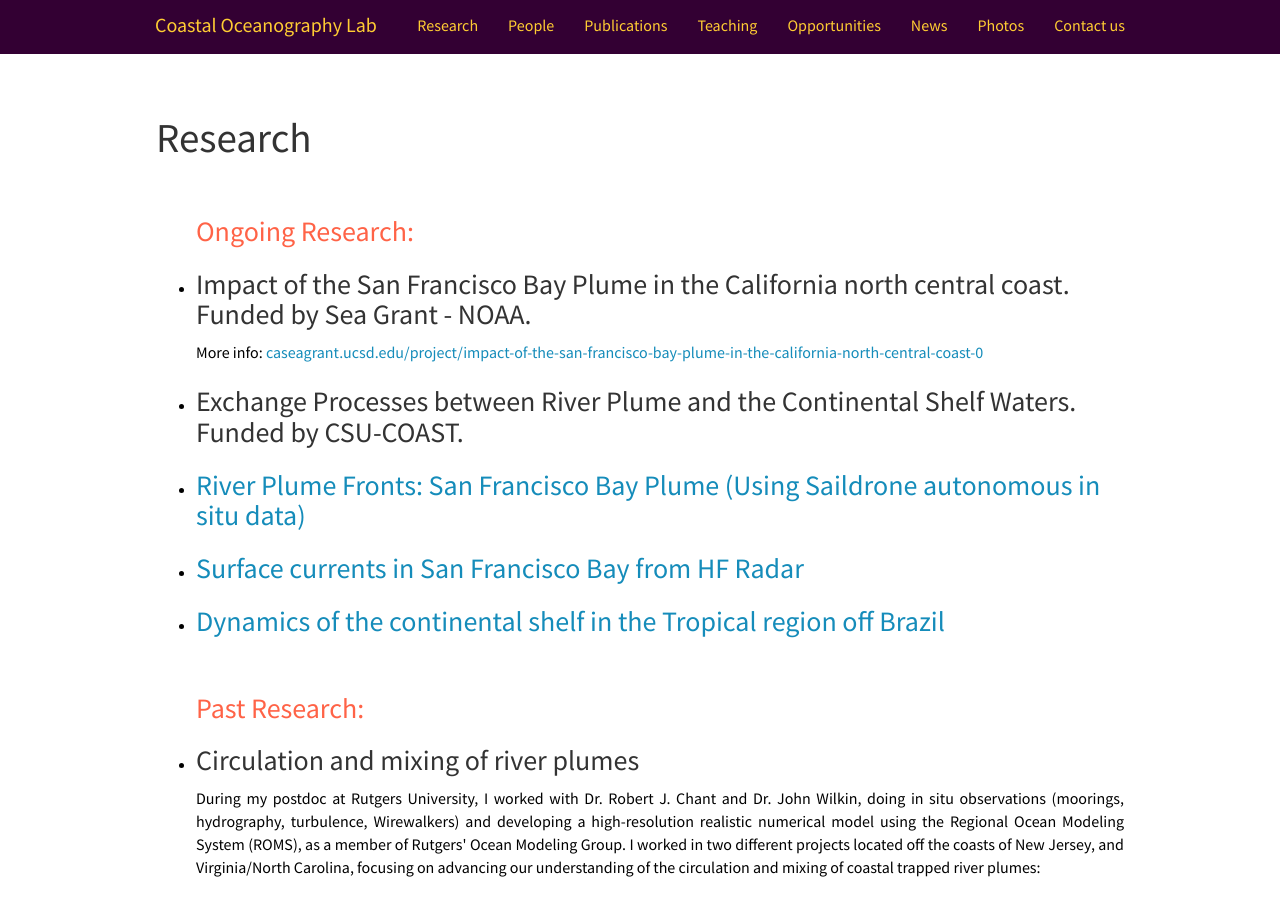
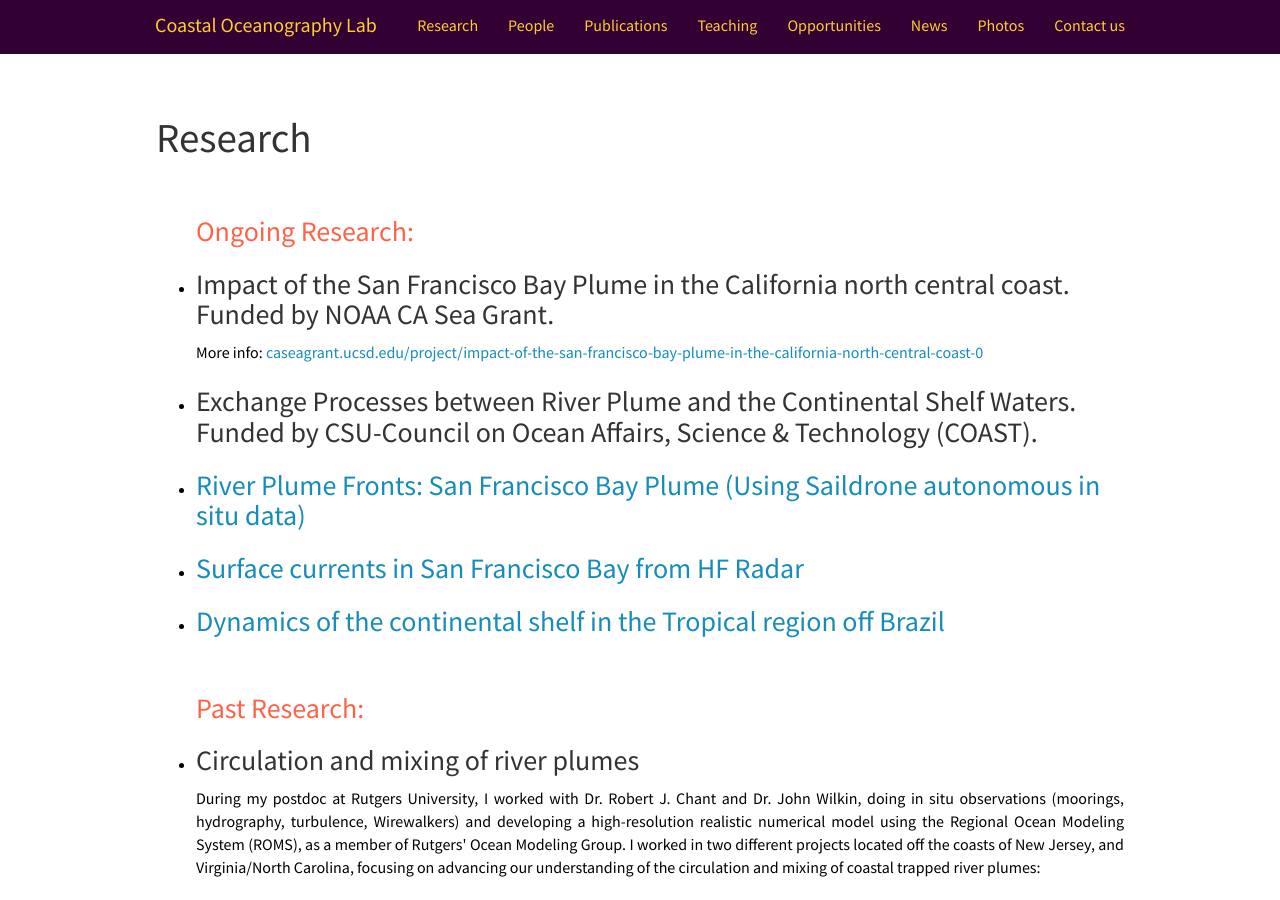
Before and after one commit to mazzinilab/mazzinilab.github.io, a Jekyll site: the page built from _pages/research.md, in a window 1280 px wide and 900 px high. Built offline with Jekyll 4.4.1, drawn with Linux system fonts in a browser that asks for light colours; nearby versions of some CDN libraries.

Commit message:
updates_05_24_19

```diff
--- a/_pages/research.md
+++ b/_pages/research.md
@@ -16,8 +16,8 @@ permalink: /research/
 	<br>
 	<h3 style="color:Tomato">Ongoing Research:</h3>
 
-  <li><h3> Impact of the San Francisco Bay Plume in the California north central coast. Funded by Sea Grant - NOAA.</h3>  More info: <a href='https://caseagrant.ucsd.edu/project/impact-of-the-san-francisco-bay-plume-in-the-california-north-central-coast-0'> caseagrant.ucsd.edu/project/impact-of-the-san-francisco-bay-plume-in-the-california-north-central-coast-0 </a> </li>
-	<li><h3> Exchange Processes between River Plume and the Continental Shelf Waters. Funded by CSU-COAST.</h3> </li>
+  <li><h3> Impact of the San Francisco Bay Plume in the California north central coast. Funded by NOAA CA Sea Grant.</h3>  More info: <a href='https://caseagrant.ucsd.edu/project/impact-of-the-san-francisco-bay-plume-in-the-california-north-central-coast-0'> caseagrant.ucsd.edu/project/impact-of-the-san-francisco-bay-plume-in-the-california-north-central-coast-0 </a> </li>
+	<li><h3> Exchange Processes between River Plume and the Continental Shelf Waters. Funded by CSU-Council on Ocean Affairs, Science & Technology (COAST).</h3> </li>
 	<li><h3><a href="{{ site.url }}{{ site.baseurl }}/research/Saildrone/"> River Plume Fronts: San Francisco Bay Plume (Using Saildrone autonomous in situ data) </a></h3></li>
 	<li><h3><a href="{{ site.url }}{{ site.baseurl }}/research/HF-Radar/"> Surface currents in San Francisco Bay from HF Radar </a></h3></li>
 	<li><h3><a href="{{ site.url }}{{ site.baseurl }}/research/continental-shelf-brazil/"> Dynamics of the continental shelf in the Tropical region off Brazil </a></h3></li>
```
Also changed, not shown: _pages/cv-mazzini.md (deleted, +0 -21 lines), _pages/education-mazzini.md (+1 -1 lines), _pages/education-pianca.md (+2 -0 lines), _pages/publications.md (+2 -0 lines), _pages/team.md (+3 -1 lines), _posts/2019-01-29-New-Projects.md (+2 -2 lines), _posts/2019-05-14-Congrats-Behlie.md (added, +21 -0 lines), images/newspic/behlie_defense.jpg (added), 3 other files.
